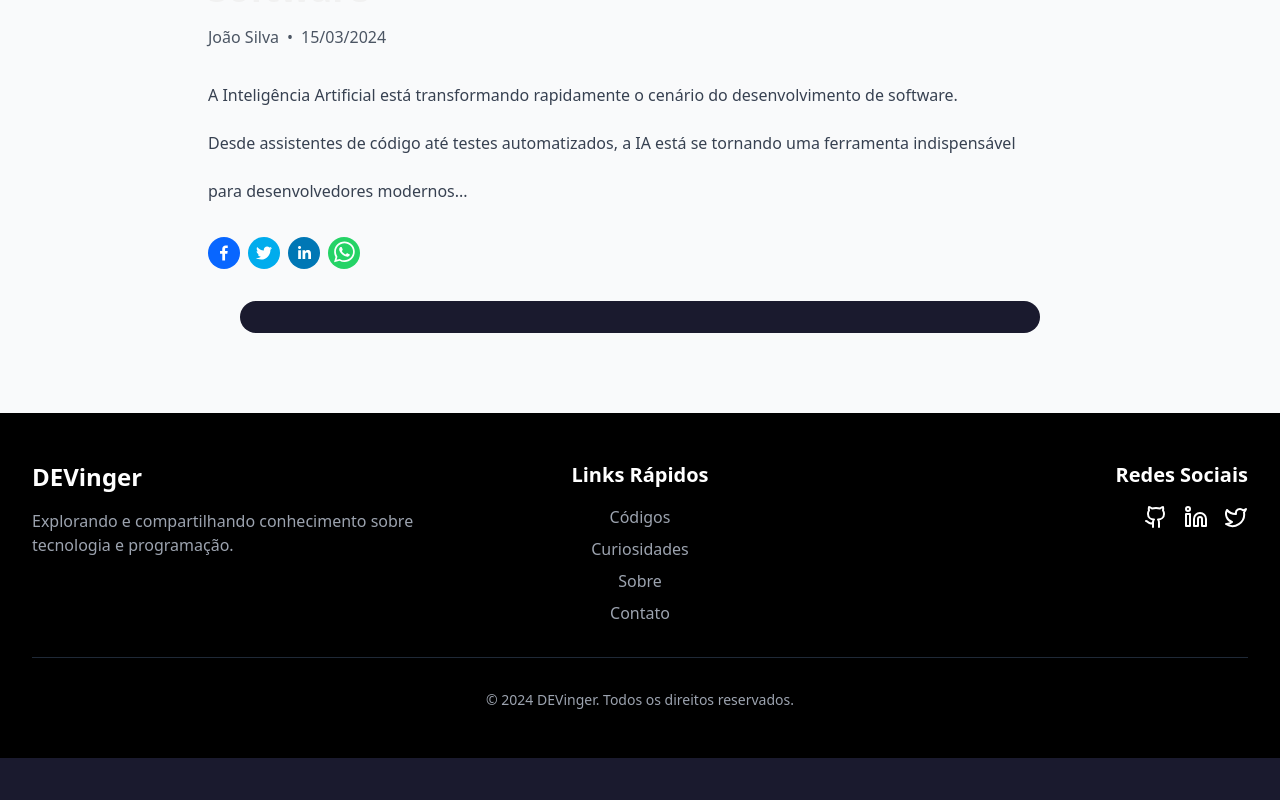
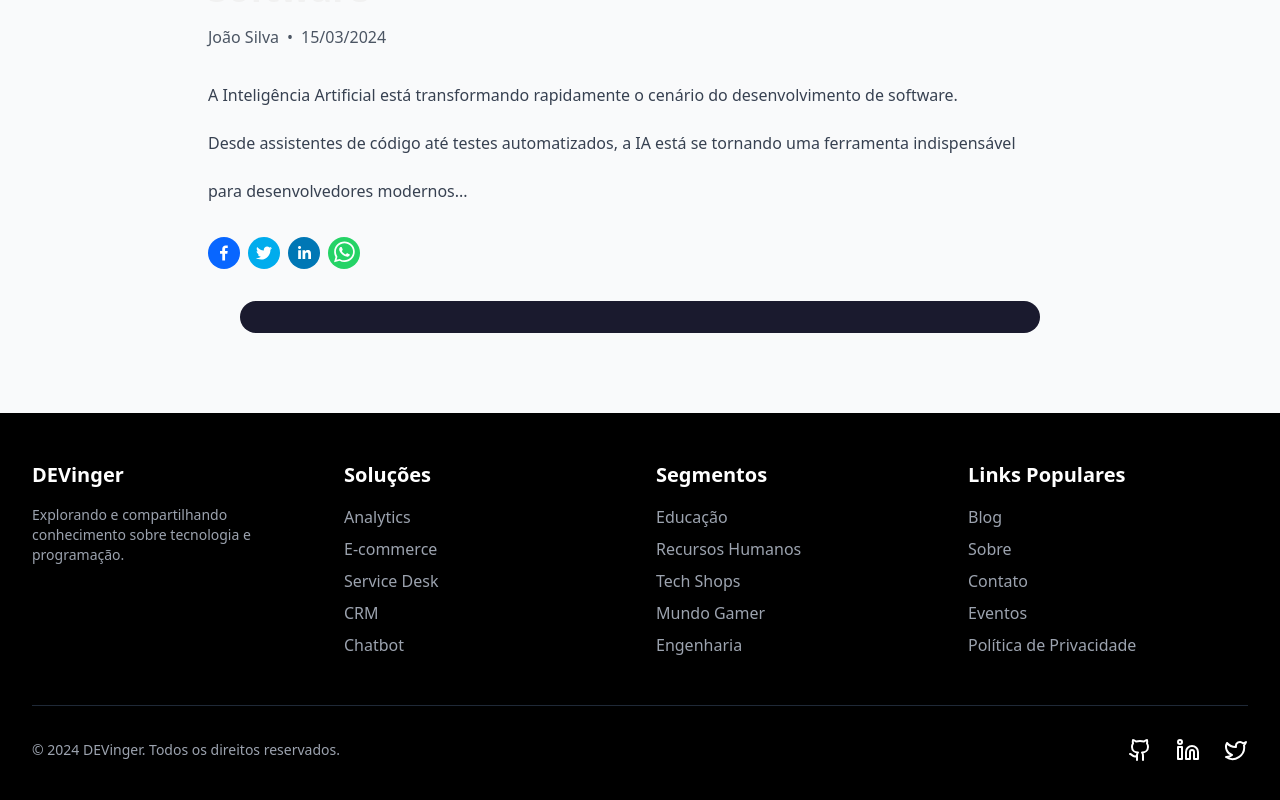
Before and after one commit to lanroo/blogdevinger, a React (Vite) app: page /post/1 in a window 1280 px wide. Shown: the part 655-1455 px from the top of the page. Before the commit the page ends 1413 px from the top, so only its background shows below. Built offline with nearby package versions, Linux system fonts and the light colour scheme.

Commit message:
footer edited

```diff
--- a/src/components/Footer.tsx
+++ b/src/components/Footer.tsx
@@ -4,31 +4,56 @@ const Footer = () => {
   return (
     <footer className="bg-black text-white">
       <div className="max-w-7xl mx-auto px-4 sm:px-6 lg:px-8 py-12">
-        {/* Grid Responsiva */}
-        <div className="grid grid-cols-1 sm:grid-cols-2 lg:grid-cols-3 gap-8">
-          {/* Logo e Descrição */}
-          <div className="text-center lg:text-left">
-            <h3 className="text-2xl font-bold mb-4">DEVinger</h3>
-            <p className="text-gray-400">
+        <div className="grid grid-cols-1 sm:grid-cols-2 md:grid-cols-4 gap-8">
+          {/* Sobre */}
+          <div>
+            <h3 className="text-xl font-bold mb-4 hover:text-primary transition-colors">DEVinger</h3>
+            <p className="text-gray-400 text-sm">
               Explorando e compartilhando conhecimento sobre tecnologia e programação.
             </p>
           </div>
 
-          {/* Links Rápidos */}
-          <div className="text-center">
-            <h3 className="text-xl font-bold mb-4">Links Rápidos</h3>
+          {/* Soluções */}
+          <div>
+            <h3 className="text-xl font-bold mb-4 hover:text-primary transition-colors">Soluções</h3>
             <ul className="space-y-2">
-              <li><a href="/projects" className="text-gray-400 hover:text-primary">Códigos</a></li>
-              <li><a href="/curiosities" className="text-gray-400 hover:text-primary">Curiosidades</a></li>
-              <li><a href="/about" className="text-gray-400 hover:text-primary">Sobre</a></li>
-              <li><a href="/contact" className="text-gray-400 hover:text-primary">Contato</a></li>
+              <li><a href="/projects" className="text-gray-400 hover:text-primary">Analytics</a></li>
+              <li><a href="/projects" className="text-gray-400 hover:text-primary">E-commerce</a></li>
+              <li><a href="/projects" className="text-gray-400 hover:text-primary">Service Desk</a></li>
+              <li><a href="/projects" className="text-gray-400 hover:text-primary">CRM</a></li>
+              <li><a href="/projects" className="text-gray-400 hover:text-primary">Chatbot</a></li>
             </ul>
           </div>
 
+          {/* Segmentos */}
+          <div>
+            <h3 className="text-xl font-bold mb-4 hover:text-primary transition-colors">Segmentos</h3>
+            <ul className="space-y-2">
+              <li><a href="/projects" className="text-gray-400 hover:text-primary">Educação</a></li>
+              <li><a href="/projects" className="text-gray-400 hover:text-primary">Recursos Humanos</a></li>
+              <li><a href="/projects" className="text-gray-400 hover:text-primary">Tech Shops</a></li>
+              <li><a href="/projects" className="text-gray-400 hover:text-primary">Mundo Gamer</a></li>
+              <li><a href="/projects" className="text-gray-400 hover:text-primary">Engenharia</a></li>
+            </ul>
+          </div>
+
+          {/* Links Populares */}
+          <div>
+            <h3 className="text-xl font-bold mb-4 hover:text-primary transition-colors">Links Populares</h3>
+            <ul className="space-y-2">
+              <li><a href="/blog" className="text-gray-400 hover:text-primary">Blog</a></li>
+              <li><a href="/about" className="text-gray-400 hover:text-primary">Sobre</a></li>
+              <li><a href="/contact" className="text-gray-400 hover:text-primary">Contato</a></li>
+              <li><a href="/events" className="text-gray-400 hover:text-primary">Eventos</a></li>
+              <li><a href="/privacy" className="text-gray-400 hover:text-primary">Política de Privacidade</a></li>
+            </ul>
+          </div>
+        </div>
+
         {/* Redes Sociais */}
-          <div className="text-center lg:text-right">
-            <h3 className="text-xl font-bold mb-4">Redes Sociais</h3>
-            <div className="flex justify-center lg:justify-end space-x-4">
+        <div className="mt-12 flex flex-col md:flex-row justify-between items-center border-t border-gray-800 pt-8">
+          <p className="text-gray-400 text-sm">&copy; {new Date().getFullYear()} DEVinger. Todos os direitos reservados.</p>
+          <div className="flex space-x-6 mt-4 md:mt-0">
             <a
               href="https://github.com"
               target="_blank"
@@ -56,12 +81,6 @@ const Footer = () => {
           </div>
         </div>
       </div>
-
-        {/* Linha de separação e Direitos Autorais */}
-        <div className="mt-8 pt-8 border-t border-gray-800 text-center">
-          <p className="text-gray-400 text-sm">&copy; {new Date().getFullYear()} DEVinger. Todos os direitos reservados.</p>
-        </div>
-      </div>
     </footer>
   );
 };
```
Lines whose indentation alone changed are shown as unchanged.
